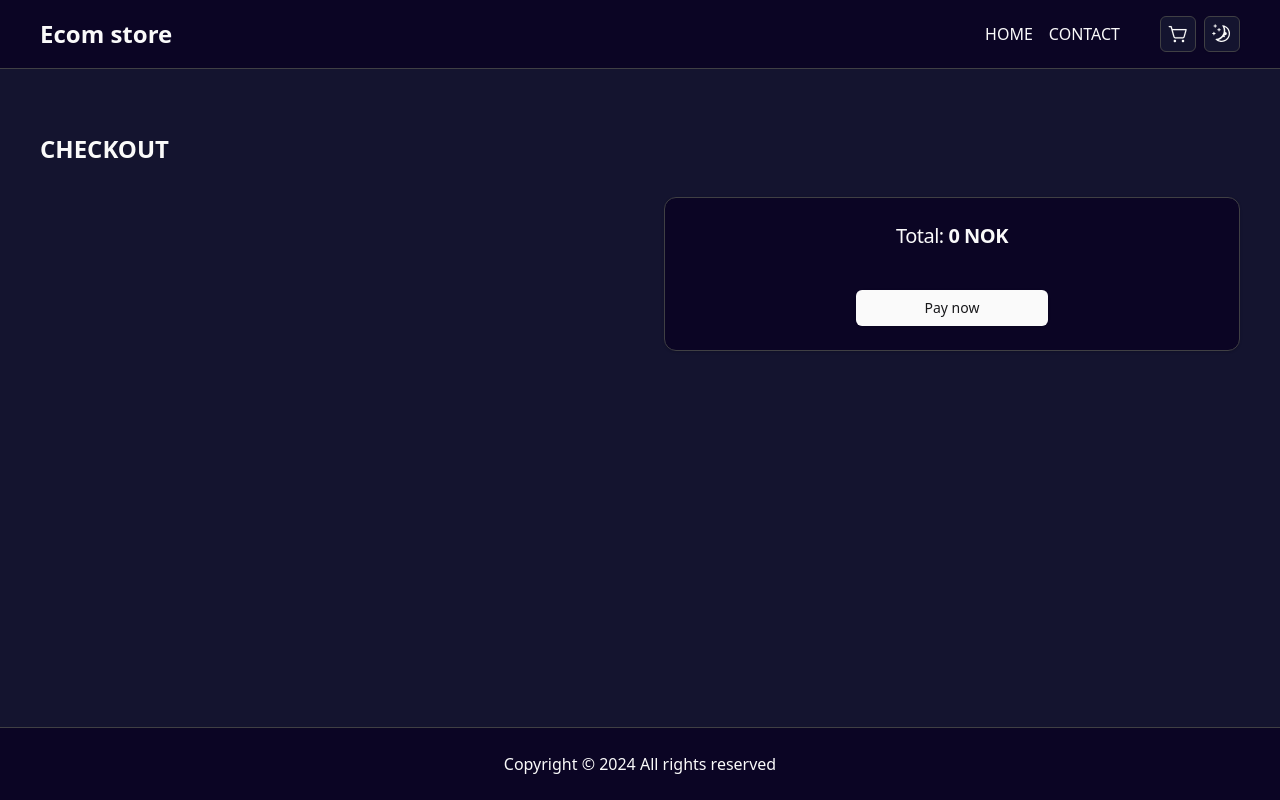
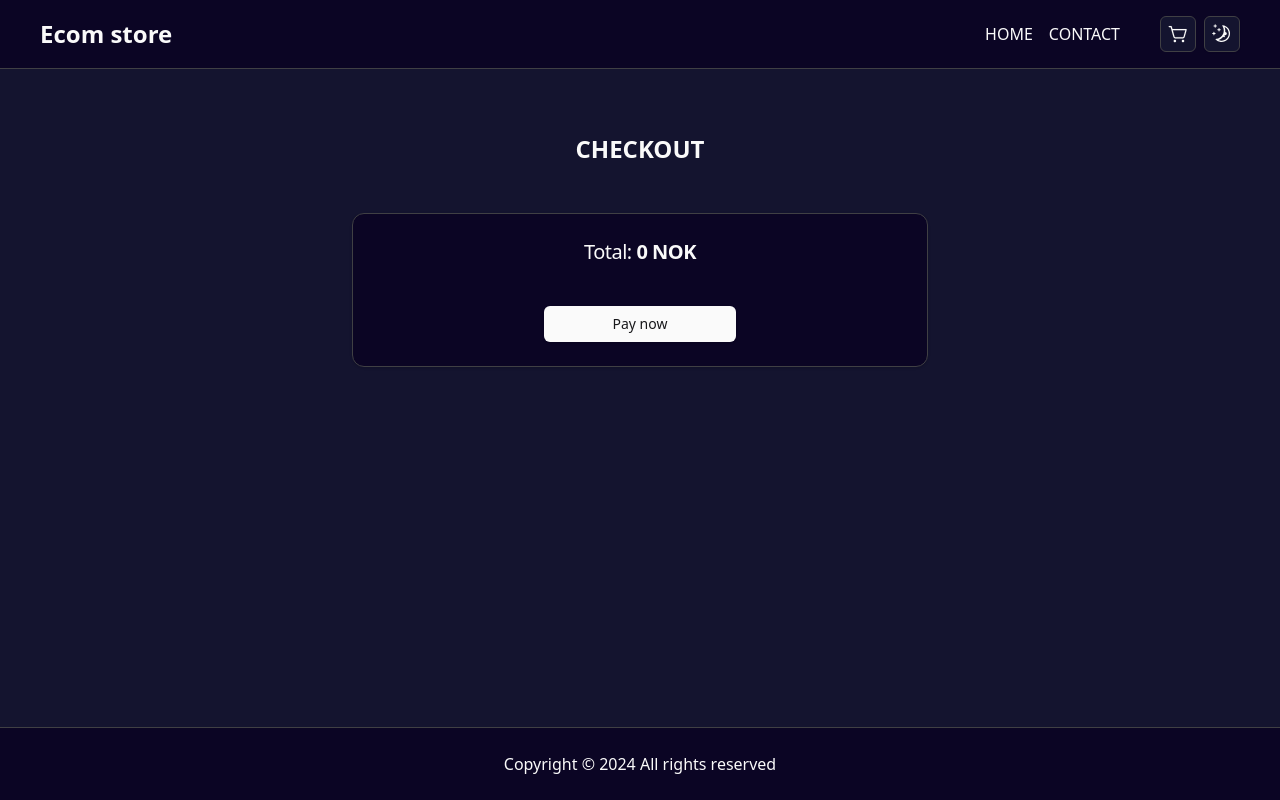
Before and after one commit to Krihages/ecom-next, a Next.js app: page /checkout in a window 1280 px wide. Built offline with nearby package versions, Linux system fonts and the light colour scheme.

Commit message:
small css changes

```diff
--- a/src/app/checkout/page.tsx
+++ b/src/app/checkout/page.tsx
@@ -5,7 +5,9 @@ import { Suspense } from "react";
 export default function Checkout() {
   return (
     <Section>
-      <h1 className="text-2xl font-bold uppercase pb-8">Checkout</h1>
+      <h1 className="text-2xl font-bold uppercase pb-8 text-center">
+        Checkout
+      </h1>
       <Suspense fallback={<SkeletonLoader />}>
         <CheckoutProducts />
       </Suspense>
--- a/src/components/Products/CheckoutProducts/index.tsx
+++ b/src/components/Products/CheckoutProducts/index.tsx
@@ -14,12 +14,16 @@ export default function CheckoutProducts() {
   if (!cartContext) return null;
 
   const { cart } = cartContext;
-  const total = cart.reduce((acc, product) => {
-    return acc + product.item.price * product.quantity;
-  }, 0);
+  const total = Number(
+    cart
+      .reduce((acc, product) => {
+        return acc + product.item.price * product.quantity;
+      }, 0)
+      .toFixed(2)
+  );
   return (
-    <div className="flex flex-col gap-4 xl:flex-row justify-center items-center xl:justify-between w-full">
-      <div className="flex flex-col items-center xl:items-start gap-4 flex-1 w-full">
+    <div className="flex flex-col gap-4  justify-center items-center w-full">
+      <div className="flex flex-col items-center  gap-4 flex-1 w-full">
         {cart.map((product) => (
           <Card
             key={product.item.id}
@@ -62,7 +66,7 @@ export default function CheckoutProducts() {
           </Card>
         ))}
       </div>
-      <div className="flex-1 w-full xl:self-end max-w-xl ">
+      <div className="flex-1 w-full  max-w-xl ">
         <TotalAndPay total={total} />
       </div>
     </div>
```
